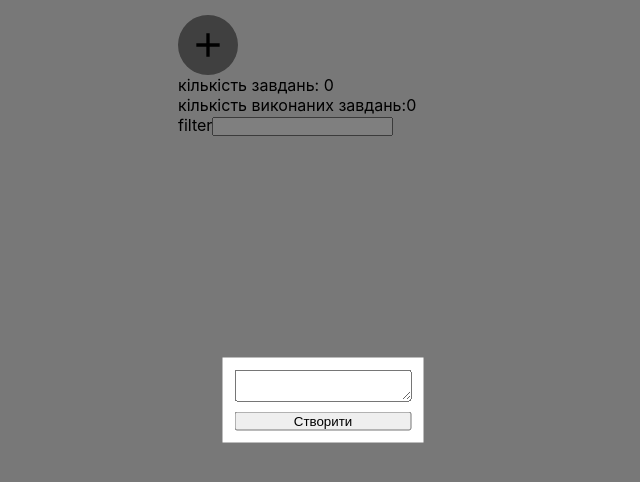
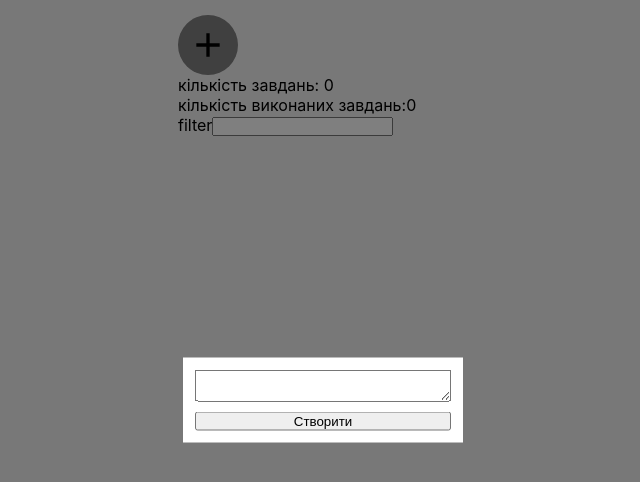
Before and after one commit to yevhenpodoliaka/react-test, a React (Create React App) app: page / in a window 1280 px wide. Both pictures are taken after a click on the button "add todo". Shown: the top 482 px of the page, without its empty margins (317-957 px from the left). Built offline with nearby package versions, Linux system fonts and the light colour scheme.

Commit message:
add styled component

```diff
--- a/package.json
+++ b/package.json
@@ -13,6 +13,7 @@
     "react": "^18.2.0",
     "react-dom": "^18.2.0",
     "react-scripts": "5.0.1",
+    "styled-components": "^5.3.5",
     "web-vitals": "^2.1.4"
   },
   "scripts": {
--- a/src/components/IconBtn/IconBtn.jsx
+++ b/src/components/IconBtn/IconBtn.jsx
@@ -1,12 +1,12 @@
 import React from 'react'
 import PropTypes from 'prop-types'
-import s from './IconBtn.module.css'
+import { Btn } from './IconBtn.styled';
 
 
 const IconBtn = ({ children, onClick, ...allyProps }) => (
-  <button type="button" className={s.btn} onClick={onClick} {...allyProps}>
+  <Btn type="button"  onClick={onClick} {...allyProps}>
     {children}
-  </button>
+  </Btn>
 );
 
 IconBtn.defaultProps = {
--- a/src/components/IconBtn/IconBtn.module.css
+++ b/src/components/IconBtn/IconBtn.styled.jsx
@@ -1,5 +1,5 @@
-.btn {
-    margin: 0;
+import styled from 'styled-components';
+export const Btn=styled.button`    margin: 0;
     padding: 10px;
     border: none;
     border-radius: 50%;
@@ -10,5 +10,4 @@
 
     display: inline-flex;
     align-items: center;
-    justify-content: center;
-}
+    justify-content: center;`
--- a/src/components/Modal/Modal.jsx
+++ b/src/components/Modal/Modal.jsx
@@ -1,6 +1,6 @@
 import React, { Component } from 'react';
 import { createPortal } from 'react-dom';
-import s from './Modal.module.css';
+import { Backdrop ,ModalCard} from './Modal.styled';
 
 const modalEl = document.querySelector('#modal');
 class Modal extends Component {
@@ -24,9 +24,9 @@ class Modal extends Component {
   };
   render() {
     return createPortal(
-      <div className={s.backdrop}  onClick={this.handleBackdropClick}>
-        <div className={s.modal}>{this.props.children}</div>
-      </div>,modalEl
+      <Backdrop   onClick={this.handleBackdropClick}>
+        <ModalCard >{this.props.children}</ModalCard>
+      </Backdrop>,modalEl
     );
   }
 }
--- a/src/components/Modal/Modal.module.css
+++ /dev/null
@@ -1,19 +0,0 @@
-.backdrop{
-position: fixed;
-    top: 0;
-    left: 0;
-    width: 100vw;
-    height: 100vh;
-    background-color: rgba(0, 0, 0, 0.5);
-
-}
-.modal{
-    position:absolute;
-    top: 50%;
-    left: 50%;
-    transform: translate(-50%, -50%);
-
-    background-color: white;
-    padding: 12px;
-
-}
--- /dev/null
+++ b/src/components/Modal/Modal.styled.jsx
@@ -0,0 +1,17 @@
+import styled from 'styled-components';
+export const Backdrop = styled.div`
+position: fixed;
+    top: 0;
+    left: 0;
+    width: 100vw;
+    height: 100vh;
+    background-color: rgba(0, 0, 0, 0.5);`
+
+export const ModalCard = styled.div`
+     position:absolute;
+    top: 50%;
+    left: 50%;
+    transform: translate(-50%, -50%);
+    background-color: white;
+    padding: 12px;
+    width:280px`
```
Also changed, not shown: 1 other file (tests, documents, lock files or other folders).
